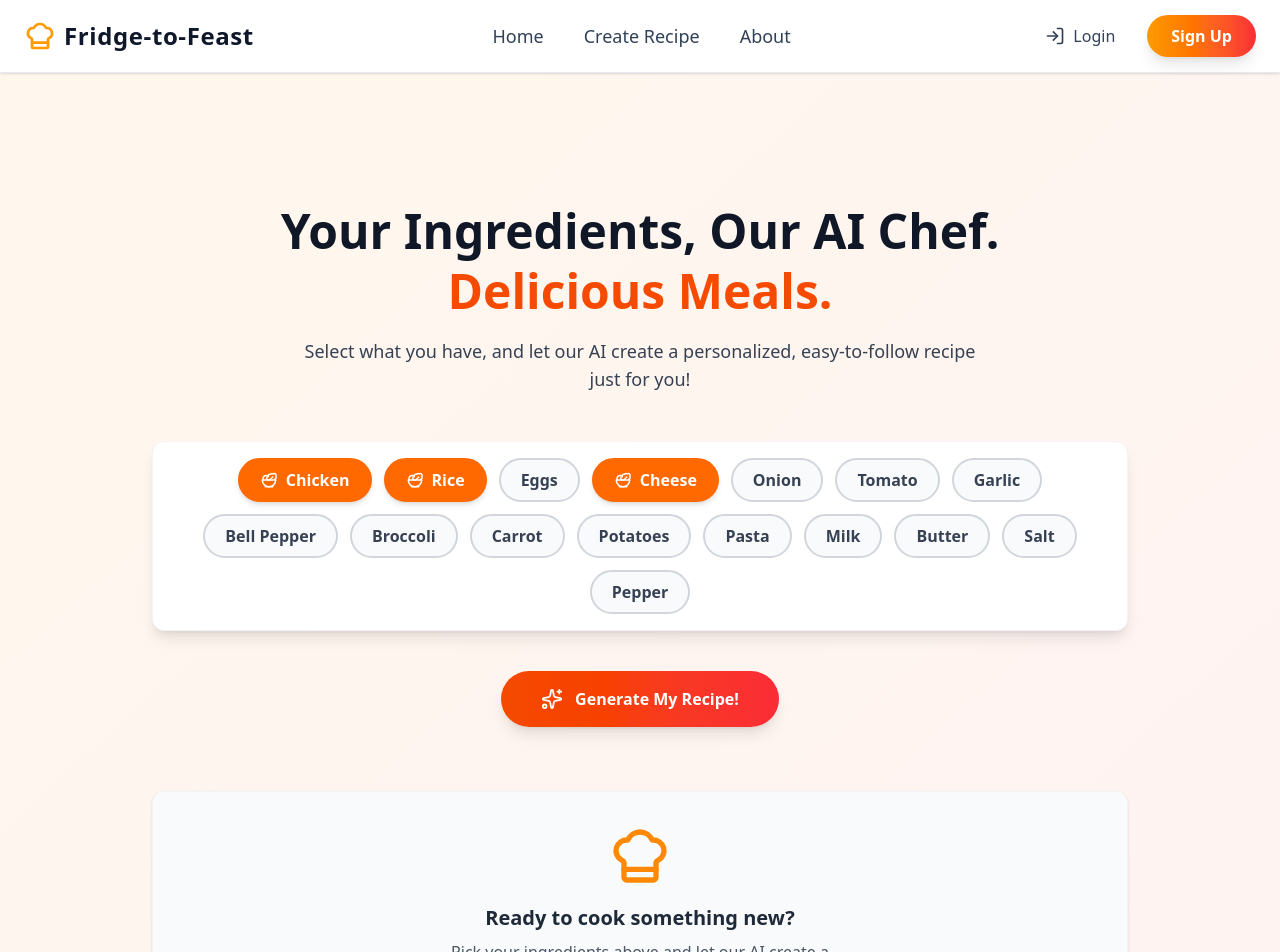
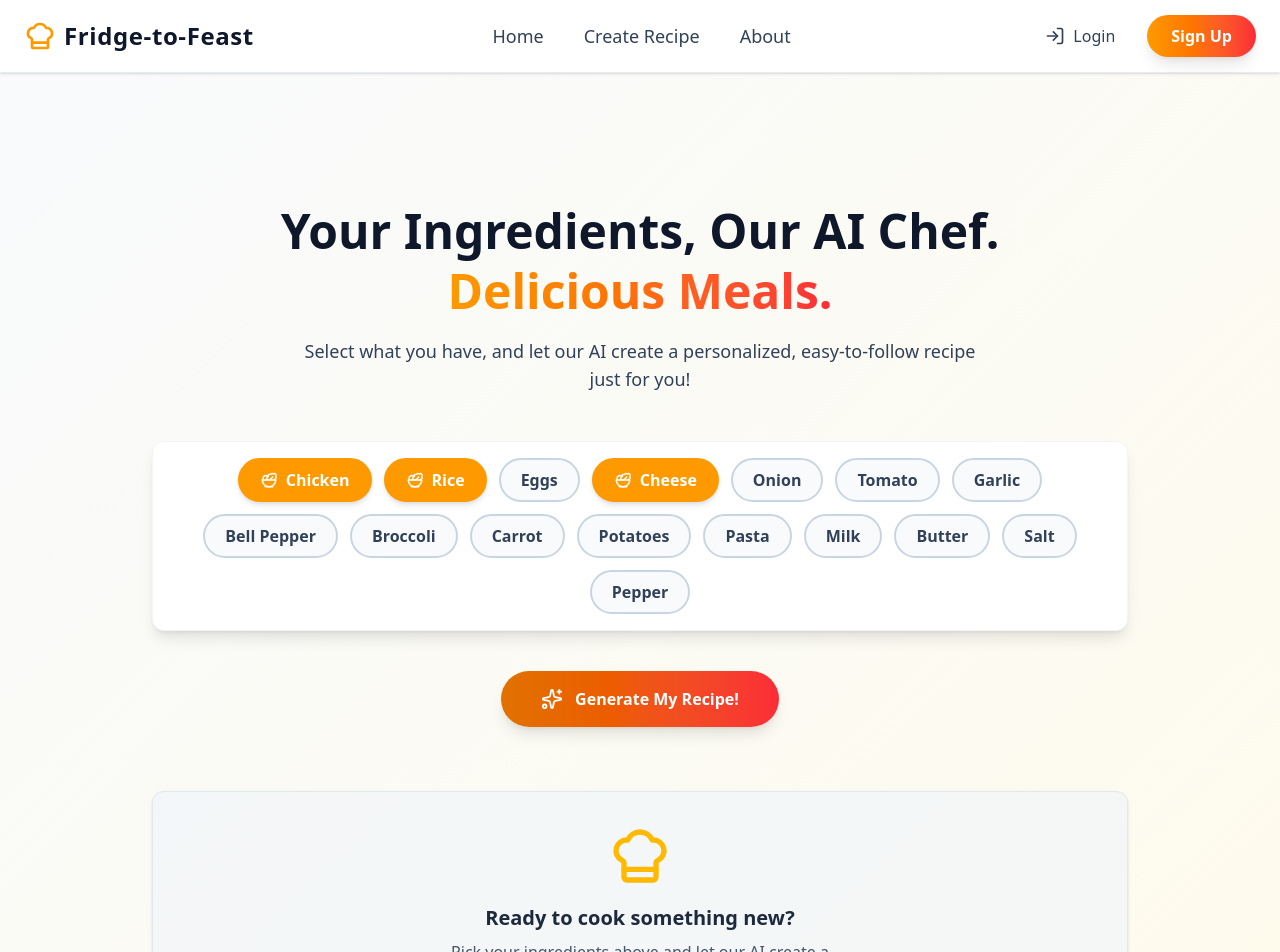
Before and after one commit to jigyash-argh/FastApi-project, a React (Vite) app in the folder fridge-to-feast/: page /quick-add in a window 1280 px wide. Shown: the top 952 px of the page. Built offline with nearby package versions, Linux system fonts and the light colour scheme.

Commit message:
quick add

```diff
--- a/fridge-to-feast/src/pages/QuickAdd.jsx
+++ b/fridge-to-feast/src/pages/QuickAdd.jsx
@@ -1,7 +1,7 @@
 import React, { useState, useRef } from 'react';
 import { motion, AnimatePresence } from 'framer-motion';
 import { Sparkles, Loader, UtensilsCrossed, ChefHat, Salad, XCircle } from 'lucide-react';
-import confetti from 'canvas-confetti'; // We'll add this for a fun effect!
+import confetti from 'canvas-confetti';
 
 // A list of common ingredients for the demo
 const availableIngredients = [
@@ -16,7 +16,6 @@ const QuickAdd = () => {
   const [isLoading, setIsLoading] = useState(false);
   const [error, setError] = useState('');
 
-  // Ref for the recipe card to scroll to it
   const recipeRef = useRef(null);
 
   // --- FUNCTIONS: Things the component can do ---
@@ -29,41 +28,53 @@ const QuickAdd = () => {
     );
   };
 
-  const handleGenerateDemo = async () => {
+  // --- Main function to generate the recipe ---
+  const handleGenerate = async () => {
     setIsLoading(true);
     setRecipe(null);
     setError('');
 
-    const ingredientsString = selectedIngredients.join(', ');
-    // Enhanced prompt for a more creative and easy-to-understand recipe
-    const prompt = `You are a highly creative and encouraging AI chef specializing in simple, delicious meals for busy individuals. Create an easy-to-follow recipe using ONLY these ingredients: ${ingredientsString}. Focus on minimal steps and clear language. Provide a fun, catchy title. Ensure all listed ingredients are used. Provide the output in the specified JSON format.`;
+    try {
+      const generatedRecipe = await generateRecipe(selectedIngredients);
+      setRecipe(generatedRecipe);
+
+      // Scroll to the recipe card as soon as it's ready
+      setTimeout(() => {
+        recipeRef.current?.scrollIntoView({ behavior: 'smooth', block: 'center' });
+      }, 100);
+
+      confetti({ particleCount: 100, spread: 70, origin: { y: 0.6 } });
+
+    } catch (err) {
+      console.error("Error during generation:", err);
+      setError("Oops! Something went wrong. Please check the console for details.");
+    } finally {
+      setIsLoading(false);
+    }
+  };
+
+  // --- API Call for Recipe Generation (Text) ---
+  const generateRecipe = async (ingredients) => {
+    const ingredientsString = ingredients.join(', ');
+    const prompt = `You are a creative AI chef. Create a simple, delicious recipe using ONLY these ingredients: ${ingredientsString}. Provide a fun, catchy title. Ensure all listed ingredients are used. Provide the output in the specified JSON format.`;
 
     const payload = {
-      contents: [{
-        role: "user",
-        parts: [{ text: prompt }]
-      }],
+      contents: [{ parts: [{ text: prompt }] }],
       generationConfig: {
         responseMimeType: "application/json",
         responseSchema: {
           type: "OBJECT",
           properties: {
-            title: { type: "STRING" },
-            prepTime: { type: "STRING" },
-            cookTime: { type: "STRING" },
-            servings: { type: "STRING" },
-            instructions: {
-              type: "ARRAY",
-              items: { type: "STRING" }
-            }
+            title: { type: "STRING" }, prepTime: { type: "STRING" }, cookTime: { type: "STRING" }, servings: { type: "STRING" },
+            instructions: { type: "ARRAY", items: { type: "STRING" } }
           },
           required: ["title", "prepTime", "cookTime", "servings", "instructions"]
         }
       }
     };
 
-    try {
-      const apiKey = import.meta.env.VITE_GEMINI_API_KEY || "";
+    // Correctly access the Vite environment variable for the API key
+    const apiKey = import.meta.env.VITE_GEMINI_API_KEY;
     const apiUrl = `https://generativelanguage.googleapis.com/v1beta/models/gemini-2.5-flash-preview-05-20:generateContent?key=${apiKey}`;
 
     const response = await fetch(apiUrl, {
@@ -73,135 +84,78 @@ const QuickAdd = () => {
     });
 
     if (!response.ok) {
-        throw new Error(`API error: ${response.statusText}`);
+        const errorBody = await response.text();
+        console.error("Recipe API Error Response:", errorBody);
+        throw new Error(`API error (Recipe) - ${response.status}: ${response.statusText}`);
+    }
+    const result = await response.json();
+    if (!result.candidates?.[0]?.content?.parts?.[0]?.text) {
+        console.error("Unexpected Recipe API response format:", result);
+        throw new Error("No recipe was generated.");
     }
 
-      const result = await response.json();
-
-      if (result.candidates && result.candidates.length > 0) {
-        const recipeJsonText = result.candidates[0].content.parts[0].text;
-        setRecipe(JSON.parse(recipeJsonText));
-        // --- FEATURE: Confetti burst on success! ---
-        confetti({
-          particleCount: 100,
-          spread: 70,
-          origin: { y: 0.6 }
-        });
-        // Scroll to the recipe after it's generated
-        setTimeout(() => {
-          recipeRef.current?.scrollIntoView({ behavior: 'smooth', block: 'start' });
-        }, 100);
-      } else {
-        throw new Error("No recipe was generated. Please try again.");
-      }
-
-    } catch (err) {
-      console.error("Error fetching recipe:", err);
-      setError("Oops! Couldn't cook up a recipe. Please try different ingredients or try again.");
-    } finally {
-      setIsLoading(false);
-    }
+    return JSON.parse(result.candidates[0].content.parts[0].text);
   };
 
   // --- JSX: What is shown on the screen ---
   return (
-    <section className="bg-gradient-to-br from-orange-50 to-red-50 py-24 sm:py-32 overflow-hidden relative">
+    <section className="bg-gradient-to-br from-slate-50 to-amber-50 py-24 sm:py-32 overflow-x-hidden">
       <div className="container mx-auto max-w-5xl px-6 text-center">
         {/* --- Titles with animation --- */}
-        <motion.div
-          initial={{ opacity: 0, y: 20 }}
-          whileInView={{ opacity: 1, y: 0 }}
-          viewport={{ once: true }}
-          transition={{ duration: 0.6 }}
-        >
-          <h2 className="text-4xl md:text-5xl font-extrabold text-gray-900 leading-tight">
+        <motion.div initial={{ opacity: 0, y: 20 }} whileInView={{ opacity: 1, y: 0 }} viewport={{ once: true }} transition={{ duration: 0.6 }}>
+          <h2 className="text-4xl md:text-5xl font-extrabold text-slate-900 leading-tight">
             Your Ingredients, Our AI Chef.
             <br />
-            <span className="text-orange-600">Delicious Meals.</span>
+            <span className="text-transparent bg-clip-text bg-gradient-to-r from-amber-500 to-red-500">Delicious Meals.</span>
           </h2>
-          <p className="mt-4 text-lg text-gray-700 max-w-2xl mx-auto">
+          <p className="mt-4 text-lg text-slate-700 max-w-2xl mx-auto">
             Select what you have, and let our AI create a personalized, easy-to-follow recipe just for you!
           </p>
         </motion.div>
 
         {/* --- Ingredient Selection with animation --- */}
-        <motion.div
-          initial={{ opacity: 0, y: 20 }}
-          whileInView={{ opacity: 1, y: 0 }}
-          viewport={{ once: true }}
-          transition={{ duration: 0.6, delay: 0.2 }}
-          className="mt-12 flex flex-wrap justify-center gap-3 p-4 bg-white rounded-xl shadow-lg border border-gray-100"
-        >
+        <motion.div initial={{ opacity: 0, y: 20 }} whileInView={{ opacity: 1, y: 0 }} viewport={{ once: true }} transition={{ duration: 0.6, delay: 0.2 }} className="mt-12 flex flex-wrap justify-center gap-3 p-4 bg-white rounded-xl shadow-lg border border-slate-100">
           {availableIngredients.map((ingredient) => (
-            <motion.button
-              key={ingredient}
-              onClick={() => handleToggleIngredient(ingredient)}
-              whileHover={{ scale: 1.05 }}
-              whileTap={{ scale: 0.95 }}
+            <motion.button key={ingredient} onClick={() => handleToggleIngredient(ingredient)} whileHover={{ scale: 1.05 }} whileTap={{ scale: 0.95 }}
               className={`px-5 py-2 text-base font-semibold rounded-full transition-all duration-300 border-2 flex items-center gap-2 ${
                 selectedIngredients.includes(ingredient)
-                  ? 'bg-orange-500 border-orange-500 text-white shadow-md'
-                  : 'bg-gray-50 border-gray-300 text-gray-700 hover:border-orange-400 hover:bg-orange-50'
+                  ? 'bg-amber-500 border-amber-500 text-white shadow-md'
+                  : 'bg-slate-50 border-slate-300 text-slate-700 hover:border-amber-400 hover:bg-amber-50'
               }`}
             >
-              {selectedIngredients.includes(ingredient) && <Salad size={18} />} {/* Icon for selected */}
+              {selectedIngredients.includes(ingredient) && <Salad size={18} />}
               {ingredient}
             </motion.button>
           ))}
         </motion.div>
 
         {/* --- Generate Button with animation --- */}
-        <motion.div
-          initial={{ opacity: 0, y: 20 }}
-          whileInView={{ opacity: 1, y: 0 }}
-          viewport={{ once: true }}
-          transition={{ duration: 0.6, delay: 0.4 }}
-          className="mt-10"
-        >
-          <button
-            onClick={handleGenerateDemo}
-            disabled={isLoading || selectedIngredients.length === 0}
-            className="flex items-center justify-center gap-3 bg-gradient-to-r from-orange-600 to-red-500 text-white font-bold py-4 px-10 rounded-full hover:from-orange-700 hover:to-red-600 transition-all duration-300 shadow-lg disabled:from-gray-400 disabled:to-gray-500 disabled:cursor-not-allowed mx-auto transform hover:scale-105 active:scale-95"
+        <motion.div initial={{ opacity: 0, y: 20 }} whileInView={{ opacity: 1, y: 0 }} viewport={{ once: true }} transition={{ duration: 0.6, delay: 0.4 }} className="mt-10">
+          <button onClick={handleGenerate} disabled={isLoading || selectedIngredients.length === 0}
+            className="flex items-center justify-center gap-3 bg-gradient-to-r from-amber-600 to-red-500 text-white font-bold py-4 px-10 rounded-full hover:from-amber-700 hover:to-red-600 transition-all duration-300 shadow-lg disabled:from-slate-400 disabled:to-slate-500 disabled:cursor-not-allowed mx-auto transform hover:scale-105 active:scale-95"
           >
             {isLoading ? (
-              <>
-                <Loader className="animate-spin h-6 w-6" />
-                <span>Whipping up magic...</span>
-              </>
+              <><Loader className="animate-spin h-6 w-6" /><span>Writing Recipe...</span></>
             ) : (
-              <>
-                <Sparkles size={22} />
-                <span>Generate My Recipe!</span>
-              </>
+              <><Sparkles size={22} /><span>Generate My Recipe!</span></>
             )}
           </button>
         </motion.div>
 
         {/* --- Recipe Display Area with enhanced animations and states --- */}
-        <div className="mt-16 min-h-[300px]" ref={recipeRef}>
+        <div className="mt-16 min-h-[400px]" ref={recipeRef}>
           <AnimatePresence mode="wait">
             {isLoading && (
-              <motion.div
-                key="loading"
-                initial={{ opacity: 0, scale: 0.8 }}
-                animate={{ opacity: 1, scale: 1 }}
-                exit={{ opacity: 0, scale: 0.8 }}
-                transition={{ duration: 0.3 }}
-                className="flex flex-col items-center justify-center text-gray-500 h-full"
+              <motion.div key="loading" initial={{ opacity: 0, scale: 0.8 }} animate={{ opacity: 1, scale: 1 }} exit={{ opacity: 0, scale: 0.8 }} transition={{ duration: 0.3 }}
+                className="flex flex-col items-center justify-center text-slate-500 h-full"
               >
-                <Loader className="animate-spin h-12 w-12 text-orange-500" />
+                <Loader className="animate-spin h-12 w-12 text-amber-500" />
                 <p className="mt-4 text-xl font-medium">Our AI chef is dreaming up deliciousness...</p>
-                <p className="text-sm text-gray-400">This might take a few seconds.</p>
               </motion.div>
             )}
 
             {error && !isLoading && (
-              <motion.div
-                key="error"
-                initial={{ opacity: 0, y: -20 }}
-                animate={{ opacity: 1, y: 0 }}
-                exit={{ opacity: 0, y: 20 }}
-                transition={{ duration: 0.3 }}
+              <motion.div key="error" initial={{ opacity: 0, y: -20 }} animate={{ opacity: 1, y: 0 }} exit={{ opacity: 0, y: 20 }} transition={{ duration: 0.3 }}
                 className="flex flex-col items-center justify-center text-red-600 h-full bg-red-50 p-6 rounded-xl border border-red-200"
               >
                 <XCircle className="h-12 w-12 mb-4" />
@@ -210,75 +164,43 @@ const QuickAdd = () => {
               </motion.div>
             )}
 
-            {recipe && !isLoading && !error && (
-              <motion.div
-                key="recipe"
-                initial={{ opacity: 0, y: 50, scale: 0.9 }}
-                animate={{ opacity: 1, y: 0, scale: 1 }}
-                exit={{ opacity: 0, y: -50, scale: 0.9 }}
-                transition={{ duration: 0.7, ease: 'easeOut' }}
-                className="bg-white border border-gray-200 rounded-2xl shadow-xl p-8 text-left max-w-3xl mx-auto transform hover:shadow-2xl transition-shadow duration-300"
+            {recipe && !isLoading && (
+              <motion.div key="recipe" initial={{ opacity: 0, y: 50, scale: 0.9 }} animate={{ opacity: 1, y: 0, scale: 1 }} exit={{ opacity: 0, y: -50, scale: 0.9 }} transition={{ duration: 0.7, ease: 'easeOut' }}
+                className="bg-white border border-slate-200 rounded-2xl shadow-xl text-left max-w-3xl mx-auto transform hover:shadow-2xl transition-shadow duration-300 overflow-hidden"
               >
-                <div className="flex items-center gap-4 border-b pb-4 mb-6 border-gray-100">
-                  <ChefHat className="h-10 w-10 text-orange-500 flex-shrink-0" />
-                  <h3 className="text-3xl sm:text-4xl font-extrabold text-gray-900 leading-tight">
-                    {recipe.title}
-                  </h3>
+                <div className="p-8">
+                  <div className="flex items-center gap-4 border-b pb-4 mb-6 border-slate-100">
+                    <ChefHat className="h-10 w-10 text-amber-500 flex-shrink-0" />
+                    <h3 className="text-3xl sm:text-4xl font-extrabold text-slate-900 leading-tight">{recipe.title}</h3>
                   </div>
-                <div className="grid grid-cols-1 sm:grid-cols-3 gap-y-4 gap-x-6 mt-6 text-sm text-gray-600 border-b pb-6 mb-6 border-gray-100">
-                  <p className="flex items-center gap-2">
-                    <UtensilsCrossed size={18} className="text-orange-400" />
-                    <strong>Prep:</strong> {recipe.prepTime}
-                  </p>
-                  <p className="flex items-center gap-2">
-                    <UtensilsCrossed size={18} className="text-orange-400" />
-                    <strong>Cook:</strong> {recipe.cookTime}
-                  </p>
-                  <p className="flex items-center gap-2">
-                    <UtensilsCrossed size={18} className="text-orange-400" />
-                    <strong>Servings:</strong> {recipe.servings}
-                  </p>
+                  <div className="grid grid-cols-1 sm:grid-cols-3 gap-y-4 gap-x-6 mt-6 text-sm text-slate-600 border-b pb-6 mb-6 border-slate-100">
+                    <p className="flex items-center gap-2"><UtensilsCrossed size={18} className="text-amber-400" /><strong>Prep:</strong> {recipe.prepTime}</p>
+                    <p className="flex items-center gap-2"><UtensilsCrossed size={18} className="text-amber-400" /><strong>Cook:</strong> {recipe.cookTime}</p>
+                    <p className="flex items-center gap-2"><UtensilsCrossed size={18} className="text-amber-400" /><strong>Servings:</strong> {recipe.servings}</p>
                   </div>
-                <h4 className="text-2xl font-bold text-gray-800 mb-4">Instructions:</h4>
-                <ol className="list-decimal list-inside space-y-4 text-gray-700 text-lg">
+                  <h4 className="text-2xl font-bold text-slate-800 mb-4">Instructions:</h4>
+                  <ol className="list-decimal list-inside space-y-4 text-slate-700 text-lg">
                     {recipe.instructions.map((step, index) => (
-                    <li key={index} className="leading-relaxed">
-                      <span className="font-medium text-gray-800">{step}</span>
-                    </li>
+                      <li key={index} className="leading-relaxed"><span className="font-medium text-slate-800">{step}</span></li>
                     ))}
                   </ol>
-                {/* --- Call to Action after recipe --- */}
-                <div className="mt-8 pt-8 border-t border-gray-100 text-center">
-                  <p className="text-gray-600 text-md">
-                    Enjoy your AI-generated meal! Want another idea?
-                  </p>
-                  <button
-                    onClick={() => {
-                      setRecipe(null); // Clear recipe to show initial state
-                      recipeRef.current?.scrollIntoView({ behavior: 'smooth', block: 'start' });
-                    }}
-                    className="mt-4 inline-flex items-center justify-center gap-2 bg-gradient-to-r from-purple-600 to-indigo-500 text-white font-bold py-3 px-8 rounded-full hover:from-purple-700 hover:to-indigo-600 transition-all duration-300 shadow-md transform hover:scale-105"
-                  >
+                  <div className="mt-8 pt-8 border-t border-slate-100 text-center">
+                    <p className="text-slate-600 text-md">Enjoy your AI-generated meal! Want another idea?</p>
+                    <button onClick={() => { setRecipe(null); }} className="mt-4 inline-flex items-center justify-center gap-2 bg-gradient-to-r from-purple-600 to-indigo-500 text-white font-bold py-3 px-8 rounded-full hover:from-purple-700 hover:to-indigo-600 transition-all duration-300 shadow-md transform hover:scale-105">
                       <Sparkles size={20} /> Generate Another
                     </button>
+                  </div>
                 </div>
               </motion.div>
             )}
 
-            {/* --- Initial Call to Action (when no recipe, no loading, no error) --- */}
-            {!recipe && !isLoading && !error && (
-              <motion.div
-                key="initial"
-                initial={{ opacity: 0, y: 20 }}
-                animate={{ opacity: 1, y: 0 }}
-                transition={{ duration: 0.5, delay: 0.1 }}
-                className="flex flex-col items-center justify-center text-gray-500 bg-gray-50 p-8 rounded-xl border border-gray-100 shadow-sm h-full"
+            {!isLoading && !error && !recipe && (
+              <motion.div key="initial" initial={{ opacity: 0, y: 20 }} animate={{ opacity: 1, y: 0 }} transition={{ duration: 0.5, delay: 0.1 }}
+                className="flex flex-col items-center justify-center text-slate-500 bg-slate-100/70 p-8 rounded-xl border border-slate-200 shadow-sm h-full"
               >
-                <ChefHat className="h-16 w-16 text-orange-400 mb-4" />
-                <p className="text-xl font-semibold text-gray-800">Ready to cook something new?</p>
-                <p className="mt-2 text-md text-gray-600 max-w-sm">
-                  Pick your ingredients above and let our AI create a unique recipe for you!
-                </p>
+                <ChefHat className="h-16 w-16 text-amber-400 mb-4" />
+                <p className="text-xl font-semibold text-slate-800">Ready to cook something new?</p>
+                <p className="mt-2 text-md text-slate-600 max-w-sm">Pick your ingredients above and let our AI create a unique recipe for you!</p>
               </motion.div>
             )}
           </AnimatePresence>
```
Lines whose indentation alone changed are shown as unchanged.
